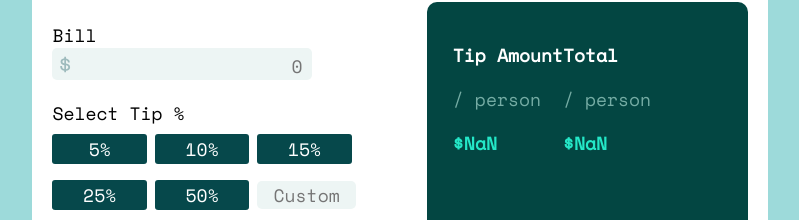
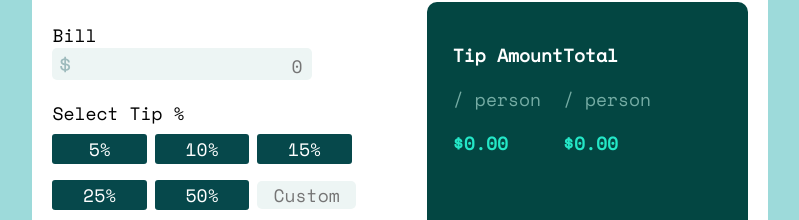
Before and after one commit to AlainNshimirimana/tip-calculator-app, a React (Create React App) app: page / in a window 1280 px wide. Shown: the part 300-520 px from the top of the page, without its empty margins (240-1039 px from the left). Built offline with nearby package versions, Linux system fonts and the light colour scheme.

Commit message:
I'm able to show 0.00 tip amount and total per person when the page first load

```diff
--- a/src/App.js
+++ b/src/App.js
@@ -5,11 +5,16 @@ import "./css/App.css";
 import "./css/Form.css";
 
 function App(){
+    const [bill, setBill] = useState(0);
+    const [tip, setTip] = useState(0);
+    const [people, setPeople] = useState(0);
+    const [tipAmount] = useState(0);
+    const [totalPerPerson] = useState(0);
     return <div className="app-container">
     <header><img src={Title}/></header>
         <div className="main-container">
             <div className="form-container">
-            <Form/>
+            <Form setBill={setBill} setTip={setTip} setPeople={setPeople} tipAmount={tipAmount} totalPerPerson={totalPerPerson}/>
             </div>
         </div>
     </div>
--- a/src/components/Form.js
+++ b/src/components/Form.js
@@ -1,12 +1,16 @@
-import React from "react";
+import React, { useState } from "react";
 import DollarSign from "./images/icon-dollar.svg";
 import PersonIcon from "./images/icon-person.svg";
 import "../css/Form.css";
 
 
 const Form = ({bill, setBill, tip, setTip, people, setPeople, tipAmount, totalPerPerson}) => {
-    var tipAmount = ((Number(setBill) * (Number(setTip)/100)) / Number(setPeople)).toFixed(2);
-    var totalPerPerson = ((Number(setBill) / Number(setPeople)) + Number(tipAmount)).toFixed(2);
+    //var tipAmount = ((Number(setBill) * (Number(setTip)/100)) / Number(setPeople)).toFixed(2);
+    //var totalPerPerson = ((Number(setBill) / Number(setPeople)) + Number(tipAmount)).toFixed(2);
+    const billHandler = (e) =>{
+        console.log(e.target.value);
+        setBill(e.target.value);
+    }
    return(
        <form className="form">
            <div className="form-container">
@@ -42,14 +46,14 @@ const Form = ({bill, setBill, tip, setTip, people, setPeople, tipAmount, totalPe
                         <div className="output-text">
                             <p>Tip Amount</p>
                             <p className="output-subtext">/ person</p>
-                            <h2>${tipAmount}</h2>
+                            <h2>${tipAmount.toFixed(2)}</h2>
                         </div>
                     </div>
                     <div className="output">
                         <div className="output-text">
                             <p>Total</p>
                             <p className="output-subtext">/ person</p>
-                            <h2 placeholder="0.00">${bill !== "" && people !== "" && people !== "0" ? totalPerPerson  : "0.00"}</h2>
+                            <h2 placeholder="0.00">${totalPerPerson.toFixed(2)}</h2>
                         </div>
                     </div>
 
```
